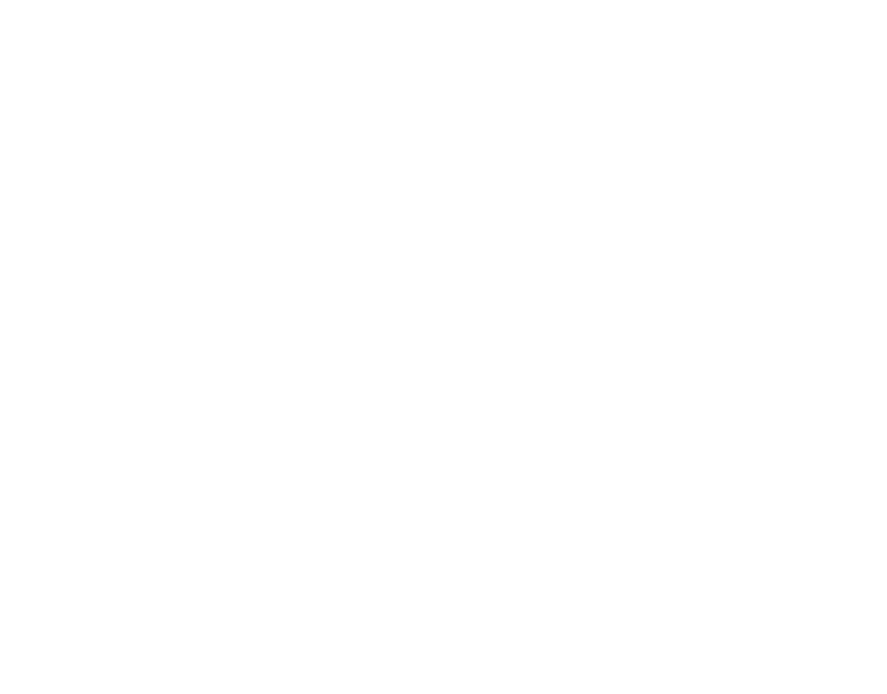
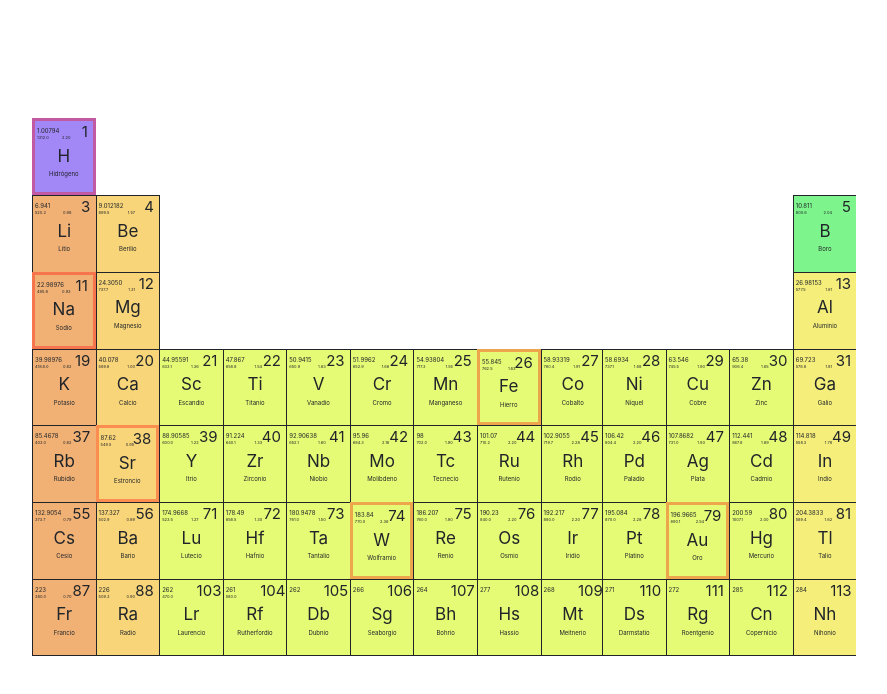
Before and after one commit to alu0100819847/tabla-periodica-img, a plain HTML site: page index.html in a window 1280 px wide. Shown: the whole page, without its empty margins (37-924 px from the left). Drawn offline with nearby package versions, Linux system fonts and the light colour scheme.

Commit message:
Some bug

```diff
--- a/index.html
+++ b/index.html
@@ -20,6 +20,6 @@
     </div>
     <div class="modal-l"></div>
     <script src="data.js"></script>
-    <script src="tabla_.js"></script>
+    <script src="tabla.js"></script>
   </body>
 </html>
```
